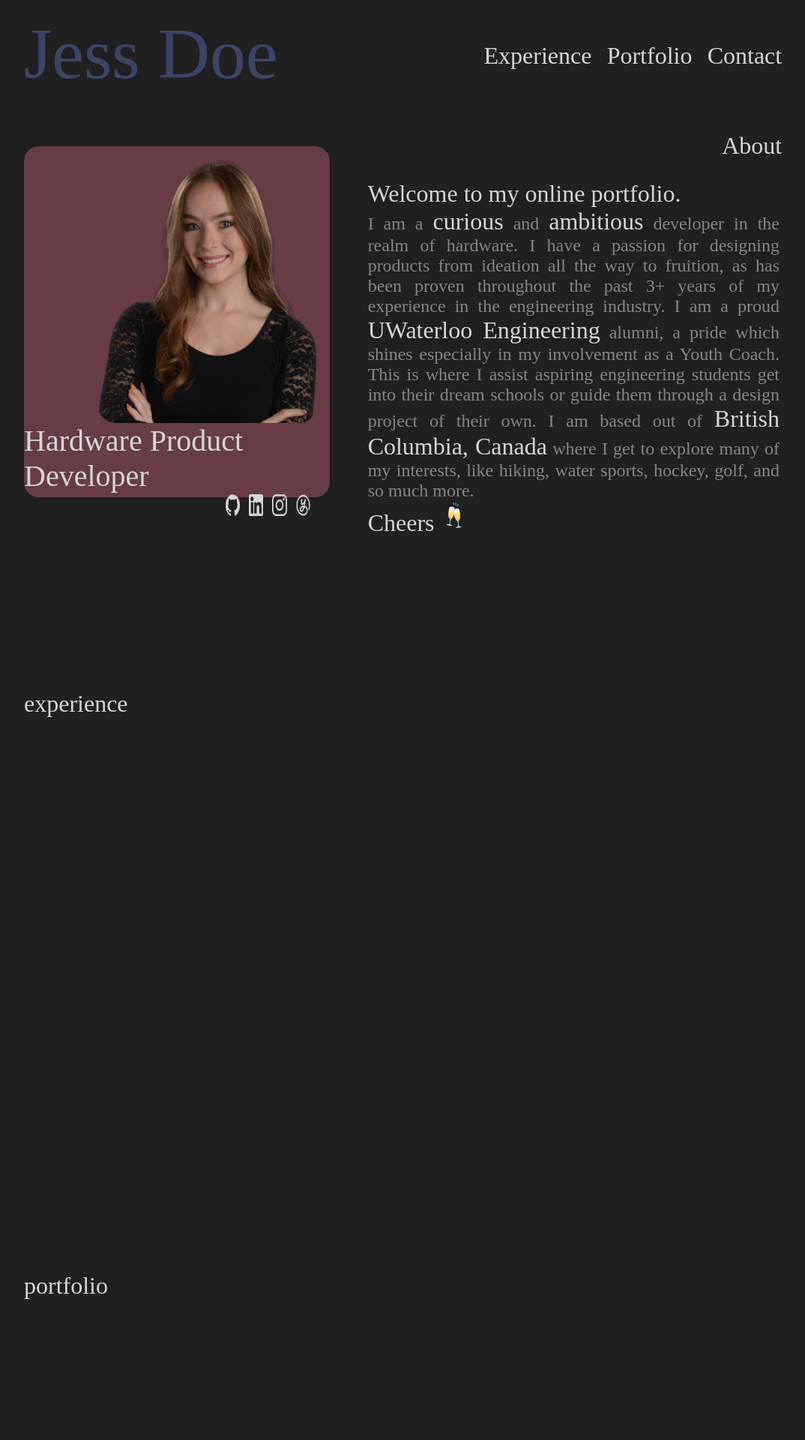
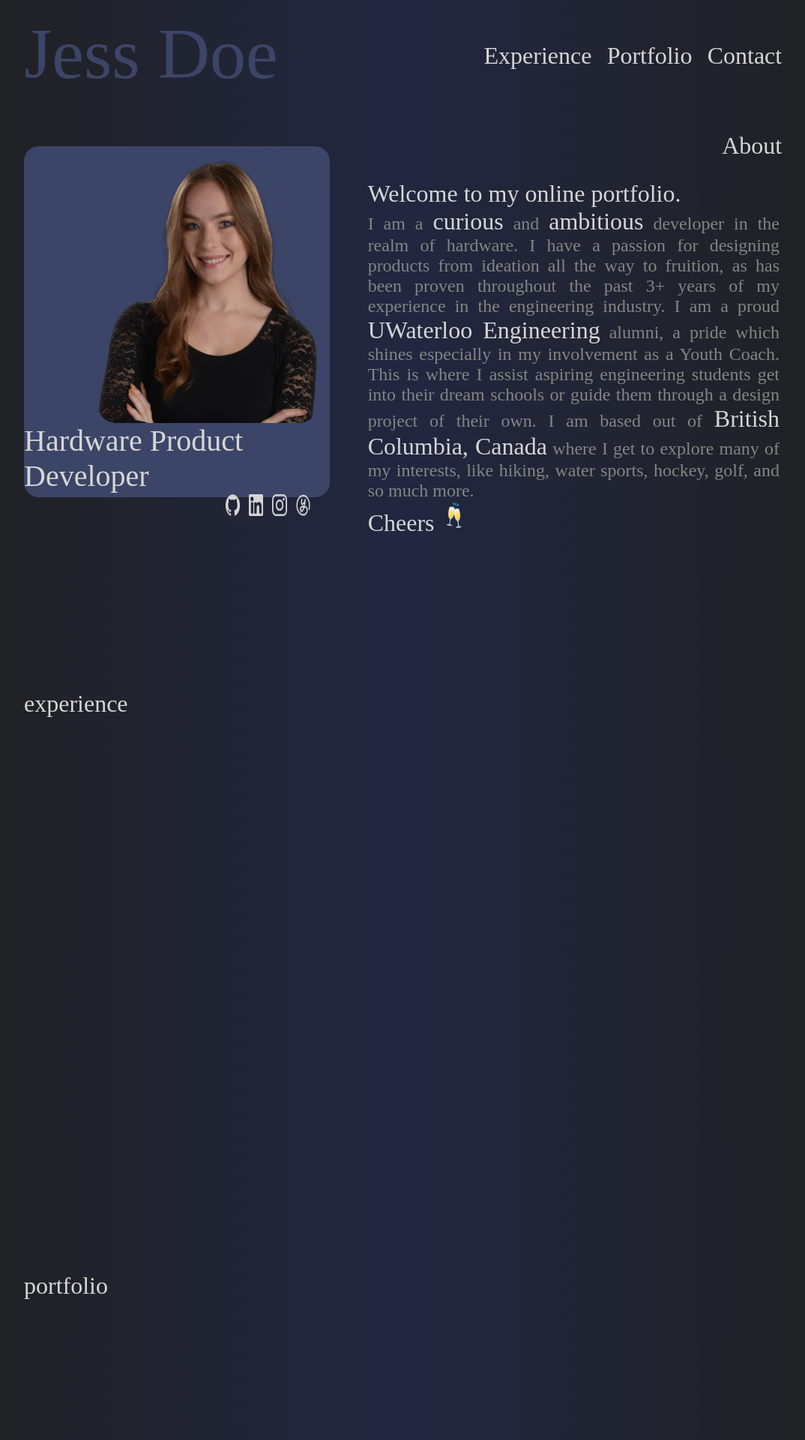
Before and after one commit to jessica-doe/personal_website, a Flask app: page / in a window 1280 px wide. Shown: the top 1920 px of the page at 75% size, without its empty margins (104-1178 px from the left). Run offline with Flask 3, Linux system fonts and the light colour scheme; some web fonts are replaced.

Commit message:
finalizing about page

```diff
--- a/static/01_global.css
+++ b/static/01_global.css
@@ -2,7 +2,7 @@
 
 html {
     font-family: Overpass_Mono;
-    background-color: #202020;
+    background-image: linear-gradient(to right, #202020, #222740, #202020);
     color: #D6D6D6;
     font-size: 4vh;
     padding-left: 10%;
--- a/static/02_header.css
+++ b/static/02_header.css
@@ -4,7 +4,6 @@
     position: fixed;
     width: 79%;
     height: 15vh;
-    background-color: #202020;
 }
 
 .header-logo-container{
--- a/static/03_about.css
+++ b/static/03_about.css
@@ -15,7 +15,7 @@
     padding-top: 4%;
     padding-right: 4%;
     border-radius: 20px 20px 0px 0px;
-    background-color: #673c45;
+    background-color: #3C4567;
     height: 55%;
 }
 .about-left-photo-image-container{
@@ -29,7 +29,7 @@
 }
 .about-left-title{
     padding-right: 4%;
-    background-color: #673c45;
+    background-color: #3C4567;
     height: 8%;
 }
 .about-left-title-content{
@@ -38,7 +38,7 @@
 }
 .about-left-logos{
     padding-right: 4%;
-    background-color: #673c45;
+    background-color: #3C4567;
     height: 5%;
     padding-bottom: 4%;
     border-radius: 0px 0px 20px 20px;
```
Also changed, not shown: static/logos/github_hover.png, static/logos/insta_hover.png, static/logos/linkedin_hover.png, static/logos/youthfully_hover.png.
